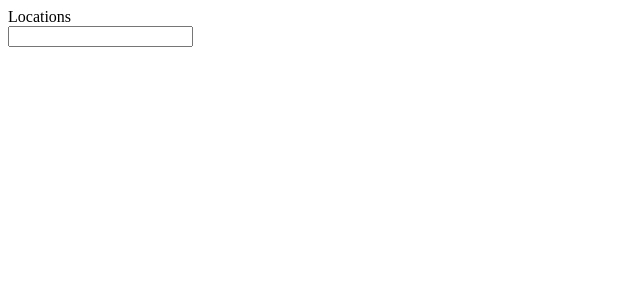
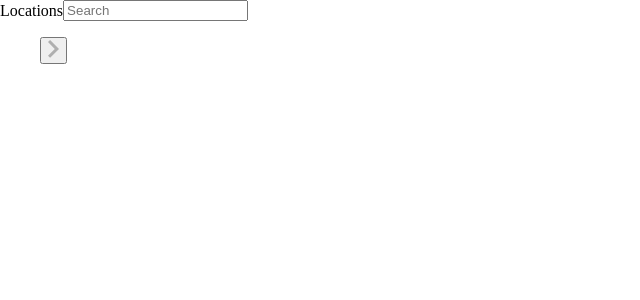
Before and after one commit to monica-zarate/in-stock, a React (Create React App) app in the folder client/: page / in a window 1280 px wide. Shown: the top 300 px of the page, without its empty margins (0-640 px from the left). Built offline with nearby package versions, Linux system fonts and the light colour scheme.

Commit message:
Add partial files and Location component

```diff
--- a/client/src/components/Locations.js
+++ b/client/src/components/Locations.js
@@ -1,19 +1,71 @@
 import React, { Component } from "react";
+import ArrowRight from "../assets/Icons/SVG/Icon-arrow-right.svg";
 
 class Locations extends Component {
+  // Component state object
+  state = {
+    warehouseData: [],
+  };
+
   render() {
+    console.log(this.state);
     return (
-      <div className="container location">
+      <div className="location">
         <div className="location__top-wrapper">
           <span className="location__title">Locations</span>
           <form className="location__form">
             <input
               type="search"
               name="search"
+              placeholder="Search"
               className="location__search-input"
             />
           </form>
         </div>
+        <ul className="warehouse-list">
+          <li className="warehouse-list__item">
+            <div className="warehouse-list__warehose-wrapper">
+              <span className="warehouse-text--name">
+                {this.state.warehouseData.name}
+              </span>
+              <p className="warehouse-list__text--address">
+                {this.state.warehouseData.location}
+              </p>
+            </div>
+          </li>
+          <li className="warehouse-list__item">
+            <div className="warehouse-list__contact-wrapper">
+              <p className="warehouse-list__text--contact-name">
+                {this.state.warehouseData.contactName}
+              </p>
+              <p className="warehouse-list__text--contact-position">
+                {this.state.warehouseData.position}
+              </p>
+            </div>
+          </li>
+          <li className="warehouse-list__item">
+            <div className="warehouse-list__contact-info-wrapper">
+              <p className="warehouse-list__text--number">
+                {this.state.warehouseData.phoneNumber}
+              </p>
+              <p className="warehouse-list__text--email">
+                {this.state.warehouseData.email}
+              </p>
+            </div>
+          </li>
+          <li className="warehouse-list__item">
+            <div className="warehouse-list__categories-wrapper">
+              <p className="warehouse-list__text--categories">
+                {this.state.warehouseData.categories}
+              </p>
+            </div>
+          </li>
+          <li className="warehouse-list__item">
+            <button className="warehouse-list__btn">
+              <img src={ArrowRight} alt="Arrow Right" />
+            </button>
+          </li>
+        </ul>
       </div>
     );
   }
--- a/client/src/style/main.css
+++ b/client/src/style/main.css
@@ -1 +1,34 @@
-/* No CSS *//*# sourceMappingURL=main.css.map */
+*,
+*::before,
+*::after {
+  -webkit-box-sizing: border-box;
+          box-sizing: border-box;
+}
+
+body {
+  margin: 0;
+  min-height: 100vh;
+}
+
+a {
+  text-decoration: none;
+}
+
+li {
+  list-style: none;
+}
+
+.container, .location {
+  margin: 0 auto;
+  max-width: 1440px;
+}
+
+.location__top-wrapper {
+  display: -webkit-box;
+  display: -ms-flexbox;
+  display: flex;
+  -webkit-box-align: center;
+      -ms-flex-align: center;
+          align-items: center;
+}
+/*# sourceMappingURL=main.css.map */
--- a/client/src/style/main.scss
+++ b/client/src/style/main.scss
@@ -1,2 +1,7 @@
+@import "./partials/variables";
+// @import "./partials/fonts";
+@import "./partials/global";
+// @import "./partials/mixins";
+
 // Location Page //
 @import "./partials/location";
--- /dev/null
+++ b/client/src/style/partials/_global.scss
@@ -0,0 +1,25 @@
+// GLOBAL //
+*,
+*::before,
+*::after {
+  box-sizing: border-box;
+}
+
+body {
+  margin: 0;
+  min-height: 100vh;
+}
+
+a {
+  text-decoration: none;
+}
+
+li {
+  list-style: none;
+}
+
+// UTILITY CLASS //
+.container {
+  margin: 0 auto;
+  max-width: $desktop-width;
+}
--- a/client/src/style/partials/_location.scss
+++ b/client/src/style/partials/_location.scss
@@ -0,0 +1,16 @@
+.location {
+  @extend .container;
+  &__top-wrapper {
+    display: flex;
+    align-items: center;
+  }
+  &__title {
+  }
+  &__form {
+  }
+  &__search-input {
+  }
+}
+
+.warehouse-list {
+}
```
Also changed, not shown: client/src/style/partials/_breakpoints.scss (added, +16 -0 lines), client/src/style/partials/_fonts.scss (added, +14 -0 lines), client/src/style/partials/_mixins.scss (added, +29 -0 lines), 1 other file (tests, documents, lock files or other folders).
